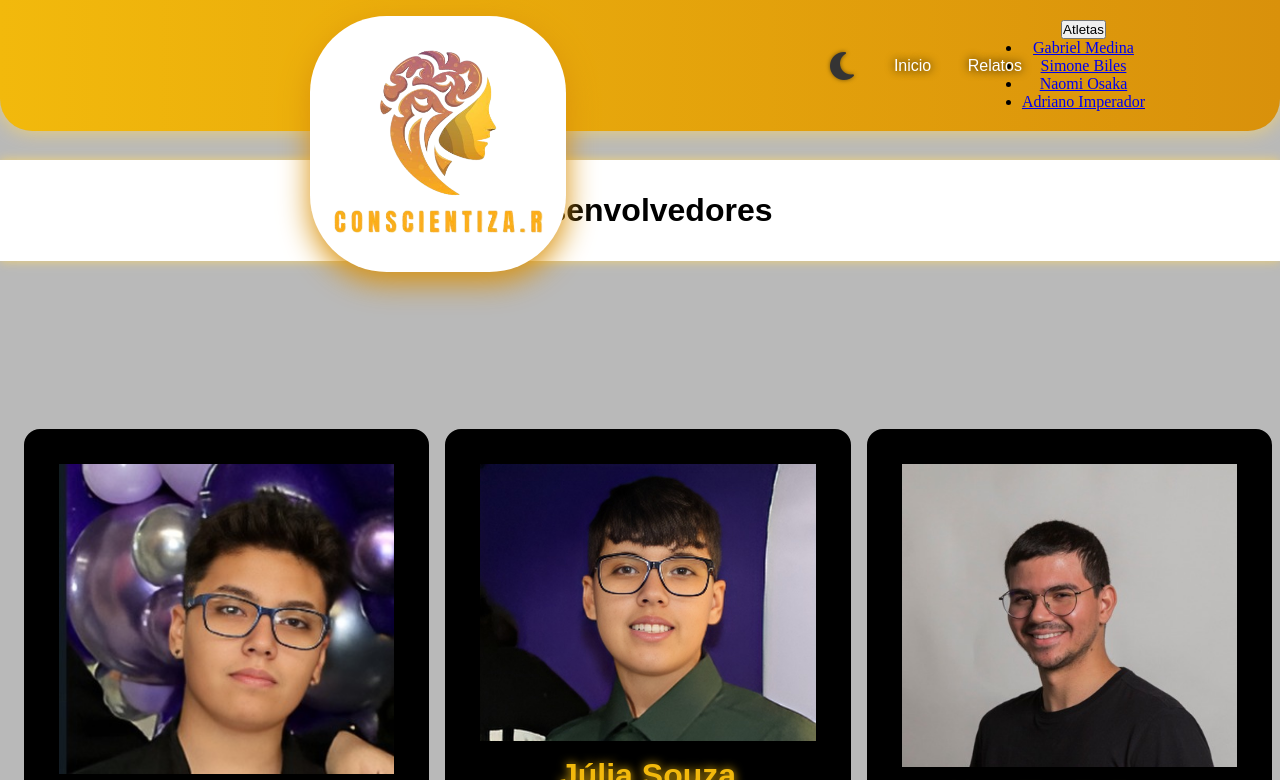
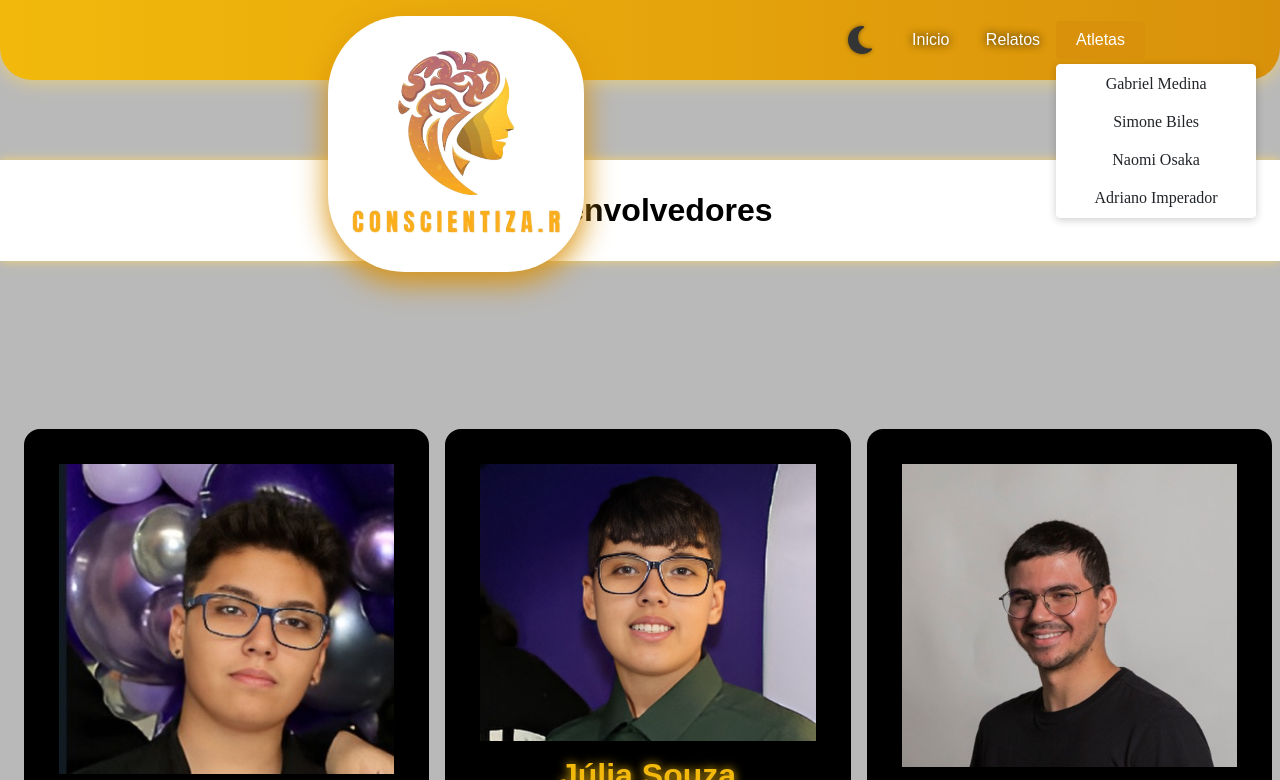
Before and after one commit to EduuhSouza/Conscientiza.r-V1.0, a plain HTML site: page linktree.html in a window 1280 px wide. Both pictures are taken after a click on the button "Atletas". Shown: the top 780 px of the page. Drawn offline with nearby package versions, Linux system fonts and the light colour scheme.

Commit message:
Add files via upload

```diff
--- a/linktree.css
+++ b/linktree.css
@@ -196,6 +196,68 @@ justify-content: end;
 }
 
 
+
+
+/* -----drop down----- */
+
+.dropdown {
+    position: relative;
+    display: inline-block;
+    margin-left: 1em;
+  }
+
+  .dropdown-toggle {
+    background-color:  #d9910b; /* Cor de fundo do botão */
+    color: #ffffff; /* Cor do texto do botão */
+    border: none;
+    padding: 10px 20px;
+    font-size: 16px;
+    cursor: pointer;
+    border-radius: 4px;
+    outline: none;
+    transition: background-color 0.3s, color 0.3s;
+  }
+
+  .dropdown-toggle:hover {
+    background-color: #000000; /* Cor de fundo ao passar o mouse */
+  }
+
+  .dropdown-menu {
+    display: none; /* Inicialmente escondido */
+    position: absolute;
+    top: 100%;
+    left: 0;
+    background-color: #ffffff; /* Cor de fundo do menu */
+    border: 1px solid rgb(255, 255, 255); /* Cor da borda do menu */
+    box-shadow: 0 2px 8px rgba(0,0,0,0.2); /* Sombra do menu */
+    border-radius: 4px;
+    margin-top: 5px;
+    z-index: 1000;
+    list-style: none;
+    padding: 0;
+    width: 200px; /* Largura do menu */
+  }
+
+  .dropdown-menu.show {
+    display: block; /* Mostra o menu quando a classe 'show' é adicionada */
+  }
+
+  .dropdown-item {
+    display: block;
+    padding: 10px 15px;
+    color: #212529; /* Cor do texto dos itens */
+    text-decoration: none;
+    transition: background-color 0.3s;
+  }
+
+  .dropdown-item:hover {
+    background-color: rgb(245, 243, 235); /* Cor de fundo ao passar o mouse */
+    color: #888602; /* Cor do texto ao passar o mouse */
+  }
+
+
+
+
 /* OVERLAY MENU */
 
 .overlay-menu{
@@ -231,6 +293,11 @@ justify-content: end;
 
     }
 
+    .dropdown{
+        visibility: hidden;
+        margin-left: -2em;
+     }
+
     /* LOGO */
     .logo-img img{
         width: 35%;
@@ -240,11 +307,6 @@ justify-content: end;
     .logo-img img:hover{
         width: 40%;
 
-    }
-
-     .dropdown{
-       visibility: hidden;
-       margin-left: -2em;
     }
 }
 
```
